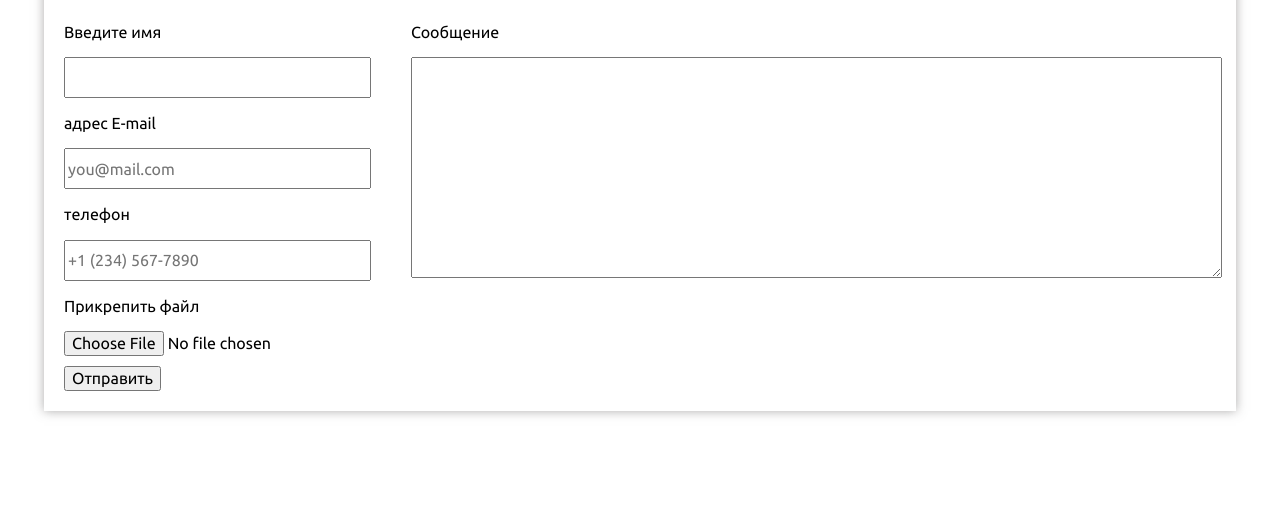
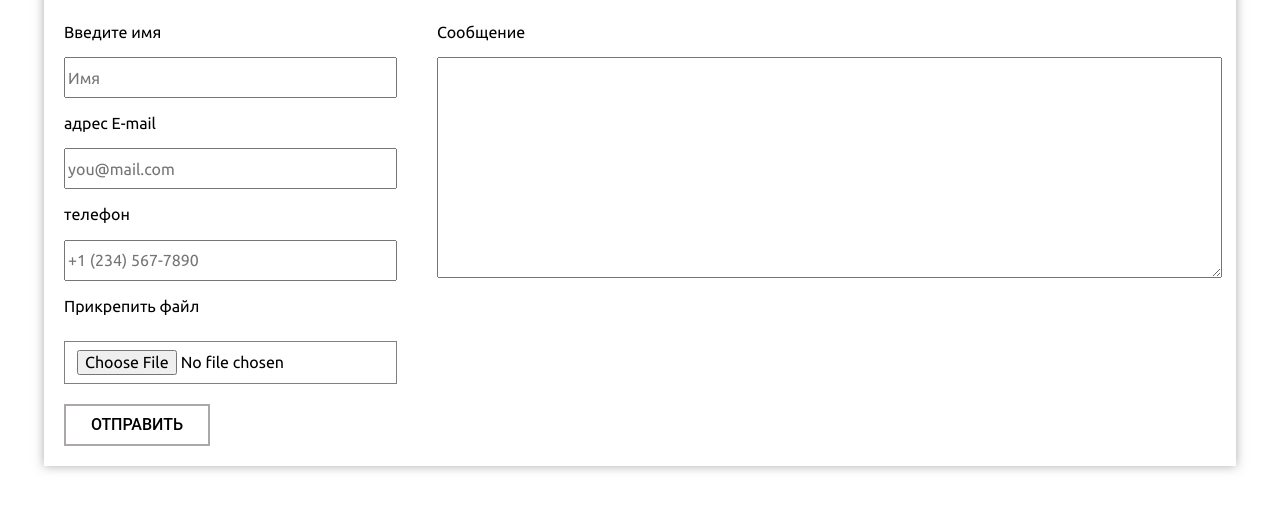
Before and after one commit to DenRomanen/stokel, a website: page pages/form.html in a window 1280 px wide. Shown: the part 293-800 px from the top of the page. Drawn offline with Linux system fonts and the light colour scheme.

Commit message:
form vers 1

```diff
--- a/pages/form.html
+++ b/pages/form.html
@@ -9,20 +9,18 @@
   </head>
   <body>
     <section class="logo">
-      <img src="../images/logo.jpg" alt="" class="logo__img" />
+      <a class="logo__img" href="../index.html"></a>
+      <!-- <img src="../images/logo.jpg" alt="" class="logo__img" />-->
     </section>
     <section class="contact">
+      <a class="contact__arrow" href="../index.html"><a>
       <p class="contact__text">Контакты</p>
     </section>
 
     <section class="form">
       <h1>ОТПРАВИТЬ СООБЩЕНИЕ</h1>
 
-      <form
-        action="https://mailthis.to/mailstokel@mail.ru"
-        method="POST"
-        encType="multipart/form-data"
-      >
+      <form action="https://formspree.io/xlerbeya" method="POST">
         <div class="form__all">
           <div class="form__input-text">
             <p>Введите имя</p>
@@ -30,13 +28,15 @@
               class="form__input-name"
               type="text"
               name="name"
-              placeholder=""
+              pattern="(([А-ЯЁ][а-я]*)([-]?[А-ЯЁ][а-я]*)?)"
+              placeholder="Имя"
             />
             <p>адрес E-mail</p>
             <input
               class="form__input-name"
               type="email"
               name="email"
+              pattern="(\w+@[a-zA-Z_]+?\.[a-zA-Z]{2,6})"
               placeholder="you@mail.com"
             />
             <p>телефон</p>
@@ -44,29 +44,31 @@
               class="form__input-name"
               type="text"
               name="phone"
+              pattern="([/+]?\d[\(]?\s?\d{3}[\)]?\s?[\-]?\d{3}[\-]?\d{2}[\-]?\d{2})"
               placeholder="+1 (234) 567-7890"
             />
             <p>Прикрепить файл</p>
-            <input
-              class="form__input-name"
-              type="file"
-              name="file"
-              placeholder=""
-            />
+            <label class="custom-file-upload">
+              <input type="file" name="file" placeholder="" />
+              <i class="fa fa-cloud-upload"></i>
+            </label>
           </div>
           <div class="form__textarea">
             <p>Сообщение</p>
             <textarea name="message" placeholder=""></textarea>
           </div>
         </div>
-        <input
+
+        <button
           type="submit"
           name="submit"
-          value="Отправить"
-          class="btn btn-primary"
-        />
+          class="custom-btn2 btn-12 btn btn-primary"
+        >
+          ОТПРАВИТЬ
+        </button>
       </form>
     </section>
+
     <script src="../scripts/mail.js"></script>
   </body>
 </html>
--- a/sass/blocks/contact/contact.scss
+++ b/sass/blocks/contact/contact.scss
@@ -7,5 +7,13 @@
   background-color: rgb(245, 245, 245);
 }
 .contact__text {
-  padding-left: 30px;
+  padding-left: 10px;
 }
+.contact__arrow {
+  margin-left: 4%;
+  height: 20px;
+  width: 20px;
+  background-image: url(/images/left.png);
+  background-size: contain;
+  background-repeat: no-repeat;
+}
--- /dev/null
+++ b/sass/blocks/form/button-submit/form__button-submit.scss
@@ -0,0 +1,40 @@
+.custom-btn2 {
+  padding: 10px 25px;
+  font-family: "Roboto", sans-serif;
+  font-weight: 500;
+  background: transparent;
+  outline: none !important;
+  cursor: pointer;
+  -webkit-transition: all 0.3s ease;
+  transition: all 0.3s ease;
+  position: relative;
+  display: inline-block;
+}
+
+/**** BTN No. 12 ****/
+.btn-12 {
+  border: 2px solid rgb(172, 168, 168);
+  z-index: 1;
+}
+.btn-12:after {
+  position: absolute;
+  content: "";
+  width: 100%;
+  height: 0;
+  bottom: 0;
+  left: 0;
+  z-index: -1;
+  background: rgb(172, 168, 168);
+  -webkit-transition: all 0.3s ease;
+  transition: all 0.3s ease;
+}
+.btn-12:hover {
+  color: #fff;
+}
+.btn-12:hover:after {
+  top: 0;
+  height: 100%;
+}
+.btn-12:active {
+  top: 2px;
+}
--- a/sass/blocks/form/form.scss
+++ b/sass/blocks/form/form.scss
@@ -1,3 +1,4 @@
+@import url("./button-submit/form__button-submit.css");
 .form {
   margin: 20px auto;
   width: 90%;
@@ -26,3 +27,14 @@ textarea {
   width: 100%;
   height: 215px;
 }
+
+/*input[type="file"] {
+  //display: none;
+}*/
+.custom-file-upload {
+  margin: 10px 0 20px 0;
+  border: 1px solid grey;
+  display: inline-block;
+  padding: 8px 12px;
+  cursor: pointer;
+}
--- a/sass/blocks/logo/logo.scss
+++ b/sass/blocks/logo/logo.scss
@@ -6,9 +6,14 @@
   align-items: center;
 }
 .logo__img {
+  width: 260px;
+  height: 100px;
   margin-left: 1%;
   width: 260px;
   height: 100px;
+  background-image: url(/images/logo.jpg);
+  background-size: contain;
+  background-repeat: no-repeat;
 }
 .logo__contacts {
   width: 90%;
--- a/scripts/mail.js
+++ /dev/null
@@ -1,7 +0,0 @@
-$.post("https://mailthis.to/mailstokel@mail.ru", {
-  email: "foo@bar.co",
-  _subject: "hi!",
-  message: "Test"
-}).then(function() {
-  location.href = "https://mailthis.to/confirm";
-});
```
Also changed, not shown: css/blocks/contact/contact.css, css/blocks/form/button-submit/form__button-submit.css (added), css/blocks/form/button__submit/form__button-submit.css (added), css/blocks/form/form.css, css/blocks/logo/logo.css, images/left.png (added), 1 other file.
